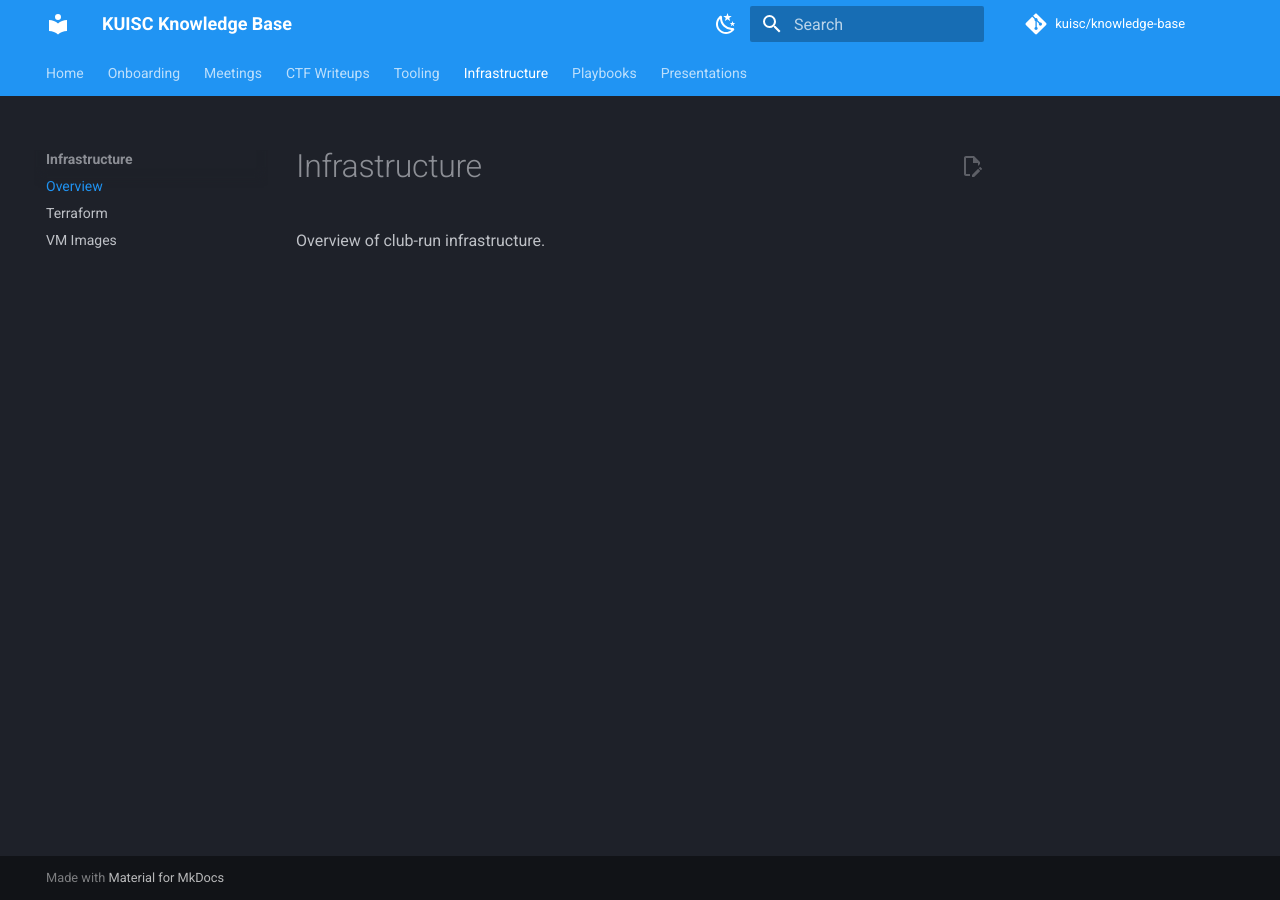
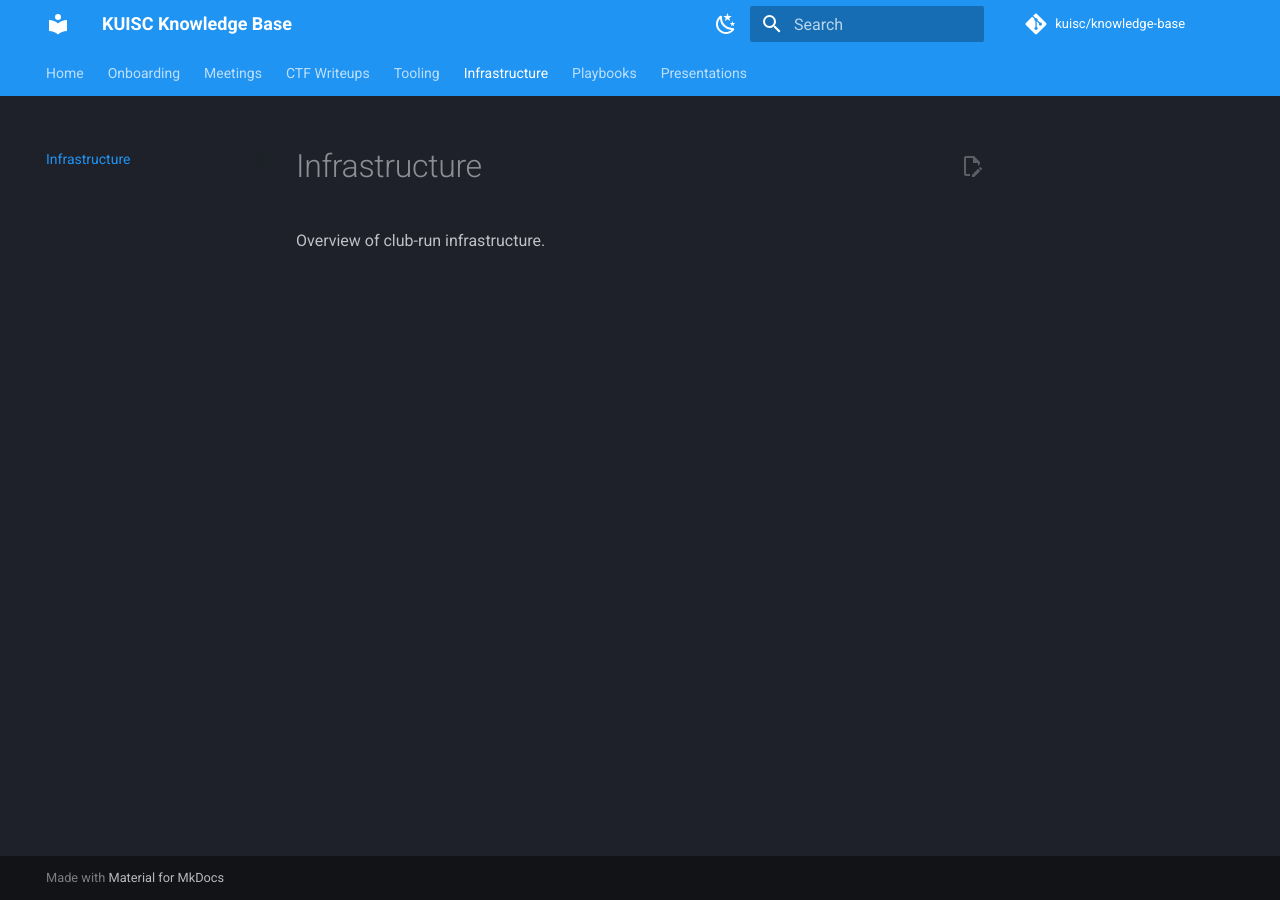
Before and after one commit to KUISC/knowledge-base, an MkDocs documentation site: the page built from docs/infrastructure/index.md, in a window 1280 px wide. Built offline with MkDocs 1.6.1 and Material for MkDocs 9.7.7, drawn with Linux system fonts in a browser that asks for light colours; comment, search, counter and statistics services are not loaded.

Commit message:
remove dead refs

```diff
--- a/mkdocs.yml
+++ b/mkdocs.yml
@@ -47,9 +47,6 @@ nav:
   - Meetings: meetings/index.md
   - CTF Writeups: ctf/index.md
   - Tooling: tooling/index.md
-  - Infrastructure:
-      - Overview: infrastructure/index.md
-      - Terraform: infrastructure/terraform/index.md
-      - VM Images: infrastructure/vm-images/index.md
+  - Infrastructure: infrastructure/index.md
   - Playbooks: playbooks/index.md
   - Presentations: presentations/index.md
```
